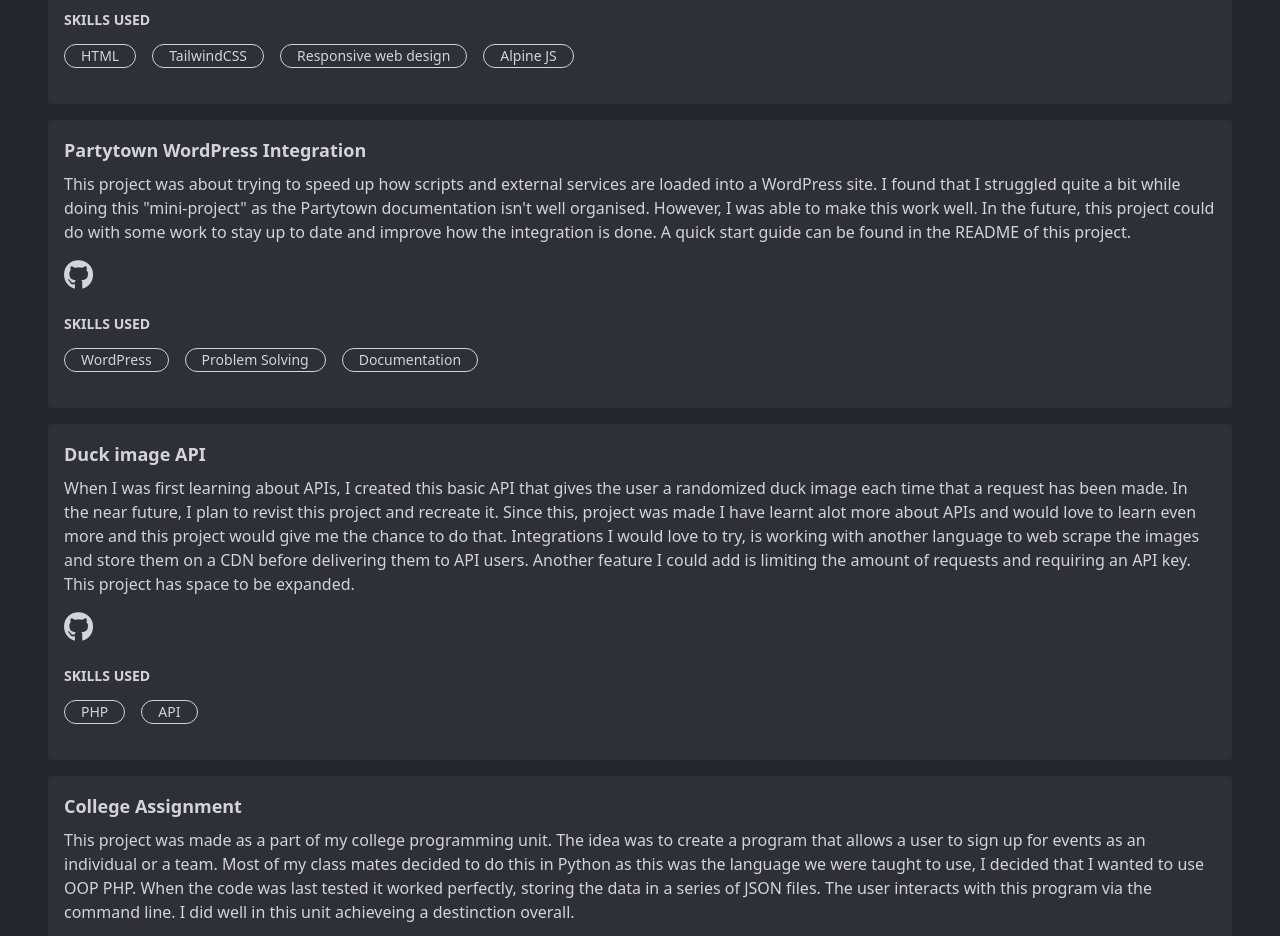
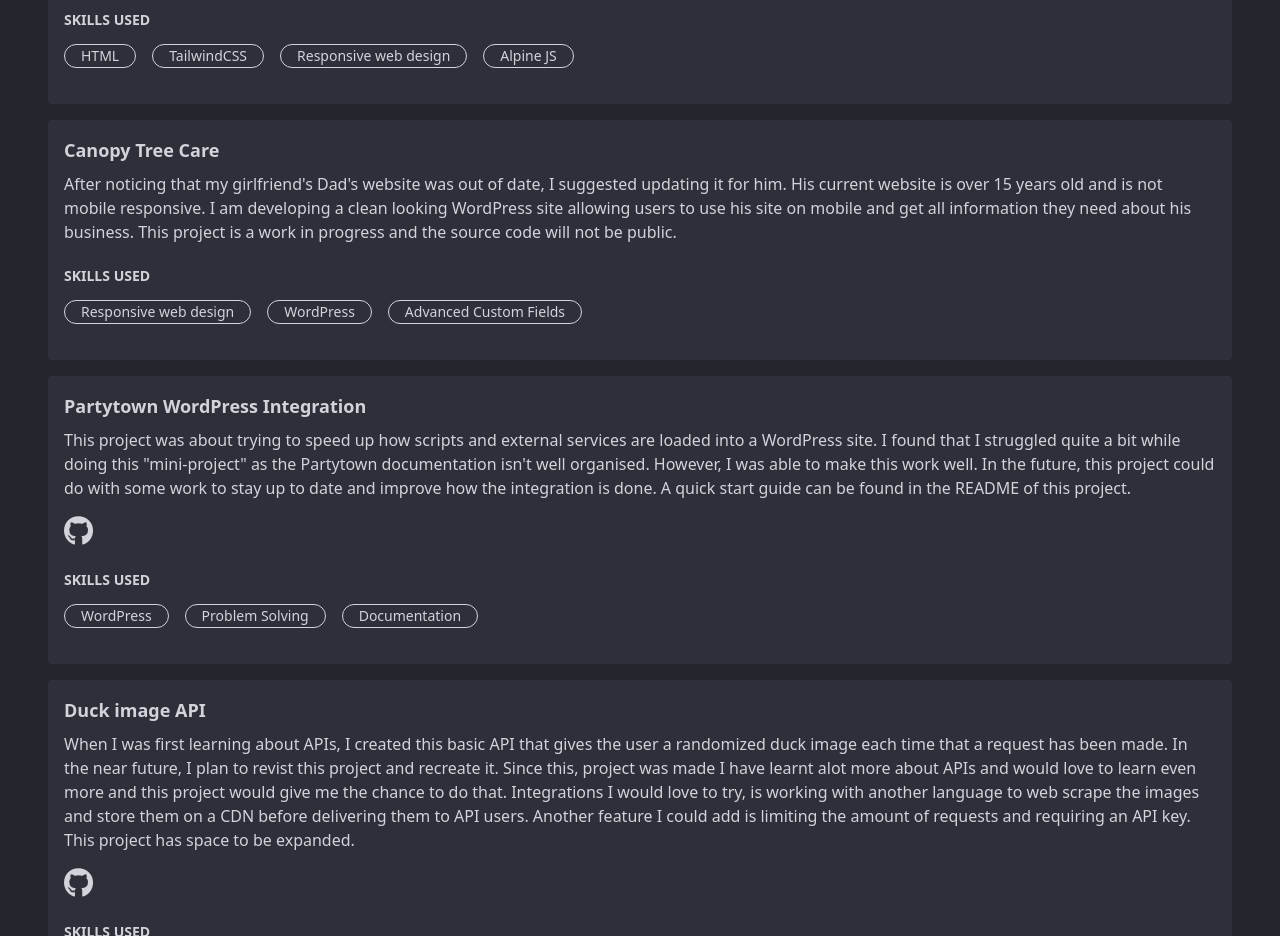
Before and after one commit to clarkedev/portfolio, a website: page index.html in a window 1280 px wide. Shown: the part 1280-2216 px from the top of the page. Drawn offline with nearby package versions, Linux system fonts and the light colour scheme.

Commit message:
add canopy tree care project

```diff
--- a/index.html
+++ b/index.html
@@ -331,6 +331,29 @@
 
                     <div class="rounded bg-gray w-full p-4">
                         <div class="text-light">
+                            <p class="text-lg font-semibold">Canopy Tree Care</p>
+                            <p class="text-base my-2 leading-6">
+                                After noticing that my girlfriend's Dad's website was out of date, I suggested updating it for him. His current website is over 15 years old
+                                and is not mobile responsive. I am developing a clean looking WordPress site allowing users to use his site on mobile and get all information they
+                                need about his business. This project is a work in progress and the source code will not be public.
+                            </p>
+                            <!-- <div class="space-x-2 my-4">
+                                <a href="https://github.com/clarkedev/Assignment" target="_blank"><i class="text-3xl fab fa-github"></i></a>
+                                <a href="" target="_blank"><i class="text-3xl fas fa-link"></i></a>
+                            </div> -->
+                        </div>
+                        <div class="my-5">
+                            <p class="text-light text-sm font-semibold leading-6">SKILLS USED</p>
+                            <div class="flex flex-row space-x-4 text-light my-3">
+                                <div class="rounded-full border text-sm border-light py-px px-4">Responsive web design</div>
+                                <div class="rounded-full border text-sm border-light py-px px-4">WordPress</div>
+                                <div class="rounded-full border text-sm border-light py-px px-4">Advanced Custom Fields</div>
+                            </div>
+                        </div>
+                    </div>
+
+                    <div class="rounded bg-gray w-full p-4">
+                        <div class="text-light">
                             <p class="text-lg font-semibold">Partytown WordPress Integration</p>
                             <p class="text-base my-2 leading-6">
                                 This project was about trying to speed up how scripts and external services are loaded into a WordPress site.
@@ -401,7 +424,6 @@
                             </div>
                         </div>
                     </div>
-
                  </div>
             </div>
             <div id="get-in-touch"></div>
```
